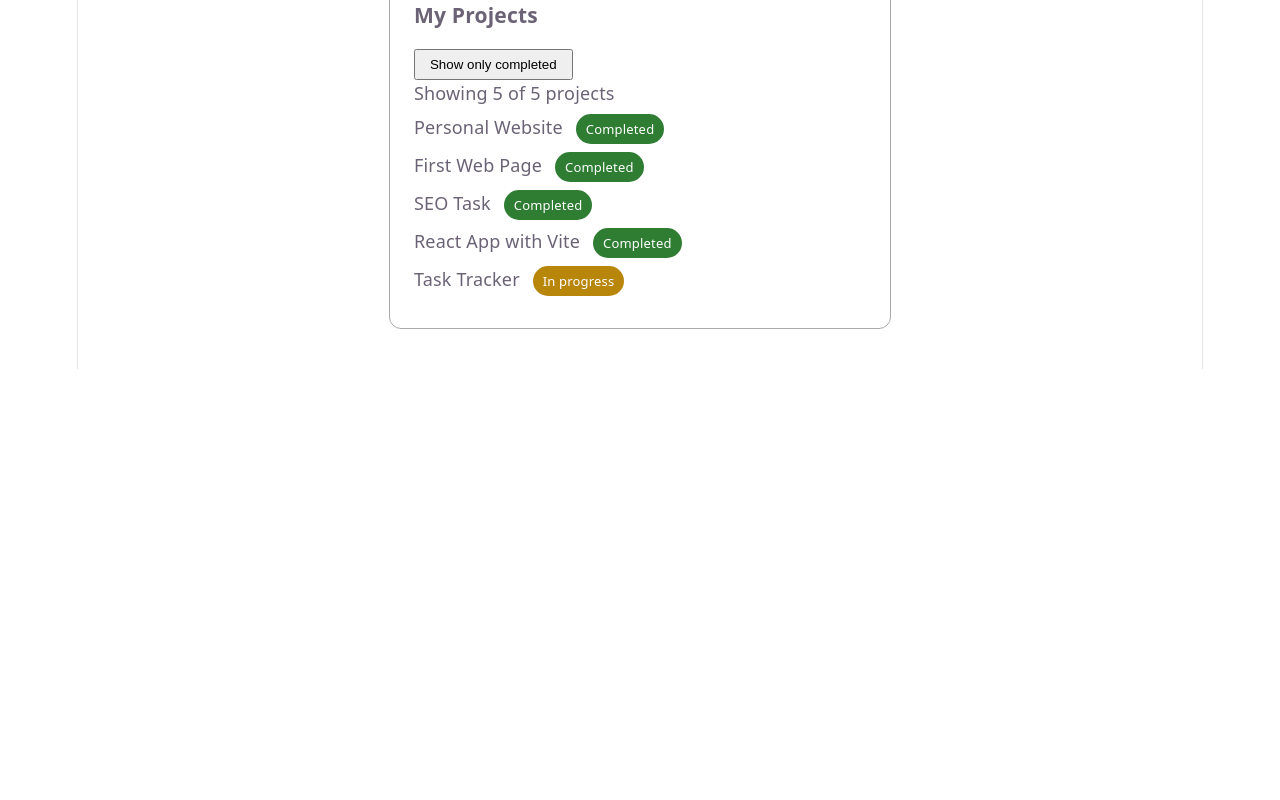
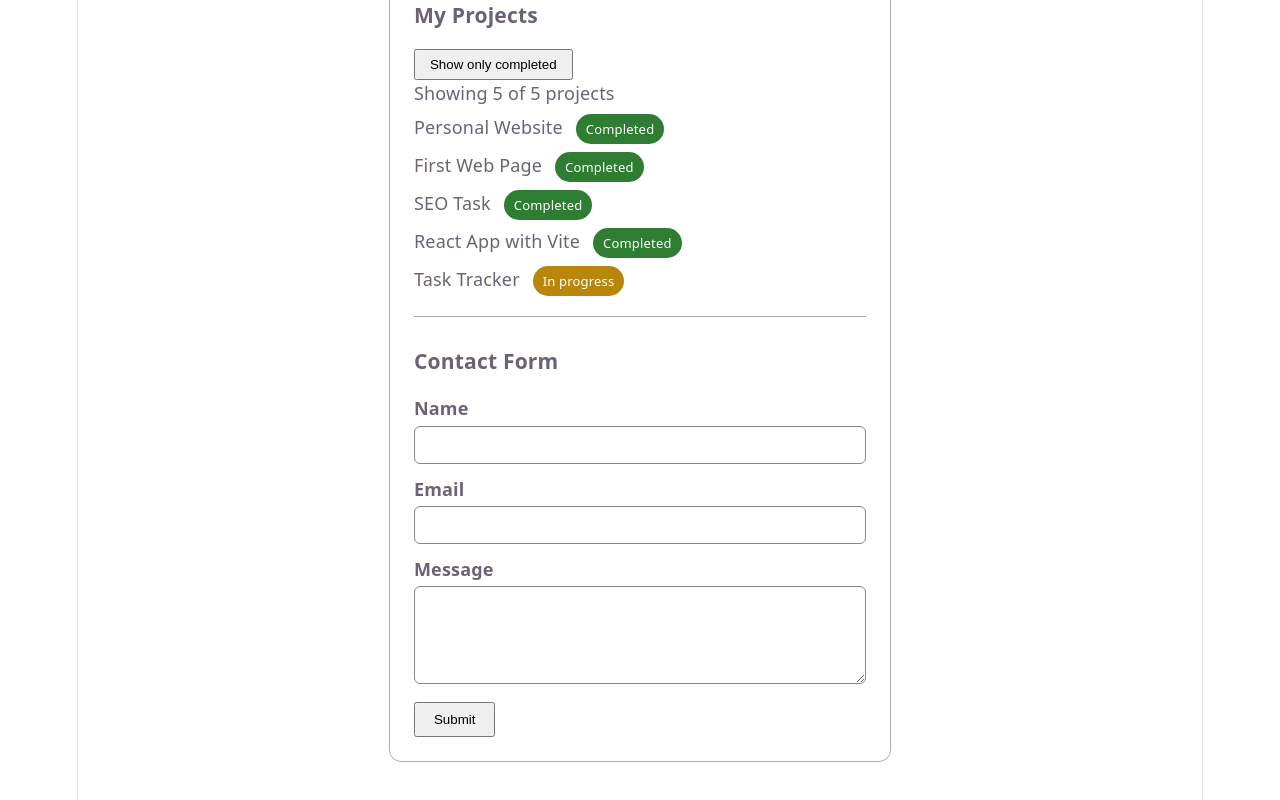
Before and after one commit to sdshakilabegam/react-app, a React (Vite) app: page / in a window 1280 px wide. Shown: the part 1039-1839 px from the top of the page. Before the commit the page ends 1408 px from the top, so only its background shows below. Built offline with nearby package versions, Linux system fonts and the light colour scheme.

Commit message:
Add ContactForm with controlled inputs and validation, and note

```diff
--- a/src/App.css
+++ b/src/App.css
@@ -101,3 +101,47 @@
 .status-progress {
   background: #b8860b;
 }
+.form-box {
+  margin-top: 20px;
+  border-top: 1px solid #aaa;
+  padding-top: 10px;
+}
+.form-field {
+  margin: 12px 0;
+}
+.form-field label {
+  display: block;
+  margin-bottom: 4px;
+  font-weight: bold;
+}
+.form-field input,
+.form-field textarea {
+  width: 100%;
+  box-sizing: border-box;
+  padding: 8px 10px;
+  border: 1px solid #888;
+  border-radius: 6px;
+  background: transparent;
+  color: inherit;
+  font-family: inherit;
+  font-size: 15px;
+}
+.error-text {
+  color: #e57373;
+  font-size: 13px;
+  margin: 4px 0 0;
+}
+.form-box button {
+  padding: 8px 18px;
+  cursor: pointer;
+}
+.submitted-box {
+  margin-top: 16px;
+  border-left: 4px solid #2e7d32;
+  background: rgba(46, 125, 50, 0.12);
+  padding: 8px 14px;
+  border-radius: 6px;
+}
+.submitted-box p {
+  margin: 4px 0;
+}
--- a/src/App.jsx
+++ b/src/App.jsx
@@ -5,6 +5,7 @@ import AboutMe from "./components/AboutMe";
 import Counter from "./components/Counter";
 import ShowHide from "./components/ShowHide";
 import ProjectList from "./components/ProjectList";
+import ContactForm from "./components/ContactForm";
 
 function App() {
   return (
@@ -23,6 +24,7 @@ function App() {
       <Counter />
       <ShowHide />
       <ProjectList />
+      <ContactForm />
     </div>
   );
 }
--- /dev/null
+++ b/src/components/ContactForm.jsx
@@ -0,0 +1,116 @@
+import { useState } from "react";
+
+function ContactForm() {
+  const [formData, setFormData] = useState({
+    name: "",
+    email: "",
+    message: "",
+  });
+  const [errors, setErrors] = useState({});
+  const [submitted, setSubmitted] = useState(null);
+
+  function handleChange(event) {
+    const { name, value } = event.target;
+    setFormData({ ...formData, [name]: value });
+  }
+
+  function validate() {
+    const newErrors = {};
+
+    if (formData.name.trim() === "") {
+      newErrors.name = "Name is required.";
+    } else if (formData.name.trim().length < 3) {
+      newErrors.name = "Name must be at least 3 characters.";
+    }
+
+    if (formData.email.trim() === "") {
+      newErrors.email = "Email is required.";
+    } else if (!/^[^\s@]+@[^\s@]+\.[^\s@]+$/.test(formData.email)) {
+      newErrors.email = "Enter a valid email address.";
+    }
+
+    if (formData.message.trim() === "") {
+      newErrors.message = "Message is required.";
+    } else if (formData.message.trim().length < 10) {
+      newErrors.message = "Message must be at least 10 characters.";
+    }
+
+    return newErrors;
+  }
+
+  function handleSubmit(event) {
+    event.preventDefault();
+    const newErrors = validate();
+    setErrors(newErrors);
+
+    if (Object.keys(newErrors).length === 0) {
+      setSubmitted(formData);
+      setFormData({ name: "", email: "", message: "" });
+    } else {
+      setSubmitted(null);
+    }
+  }
+
+  return (
+    <div className="form-box">
+      <h3>Contact Form</h3>
+
+      <form onSubmit={handleSubmit} noValidate>
+        <div className="form-field">
+          <label htmlFor="name">Name</label>
+          <input
+            id="name"
+            type="text"
+            name="name"
+            value={formData.name}
+            onChange={handleChange}
+          />
+          {errors.name && <p className="error-text">{errors.name}</p>}
+        </div>
+
+        <div className="form-field">
+          <label htmlFor="email">Email</label>
+          <input
+            id="email"
+            type="email"
+            name="email"
+            value={formData.email}
+            onChange={handleChange}
+          />
+          {errors.email && <p className="error-text">{errors.email}</p>}
+        </div>
+
+        <div className="form-field">
+          <label htmlFor="message">Message</label>
+          <textarea
+            id="message"
+            name="message"
+            rows="4"
+            value={formData.message}
+            onChange={handleChange}
+          />
+          {errors.message && <p className="error-text">{errors.message}</p>}
+        </div>
+
+        <button type="submit">Submit</button>
+      </form>
+
+      {submitted && (
+        <div className="submitted-box">
+          <h4>Submitted details</h4>
+          <p>
+            <strong>Name:</strong> {submitted.name}
+          </p>
+          <p>
+            <strong>Email:</strong> {submitted.email}
+          </p>
+          <p>
+            <strong>Message:</strong> {submitted.message}
+          </p>
+        </div>
+      )}
+    </div>
+  );
+}
+
+export default ContactForm;
```
Also changed, not shown: notes/controlled-inputs.md (added, +33 -0 lines).
